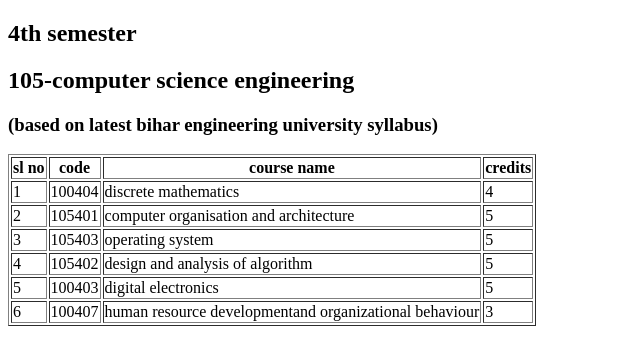
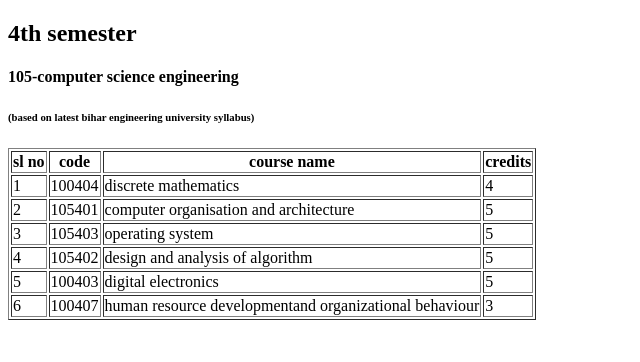
Before and after one commit to anjumafroj/web-development, a plain HTML site: page newtable.html in a window 1280 px wide. Shown: the whole page, without its empty margins (0-640 px from the left). Drawn offline with Linux system fonts and the light colour scheme.

Commit message:
syllabus

```diff
--- a/newtable.html
+++ b/newtable.html
@@ -8,8 +8,8 @@
 <body>
     <table border="black">
         <h2>4th semester</h2>
-        <h2>105-computer science engineering</h2>
-        <h3>(based on latest bihar engineering university syllabus)</h3>
+        <h4>105-computer science engineering</h4>
+        <h6>(based on latest bihar engineering university syllabus)</h6>
     <tr>
         <th>sl no</th>
         <th>code</th>
```
